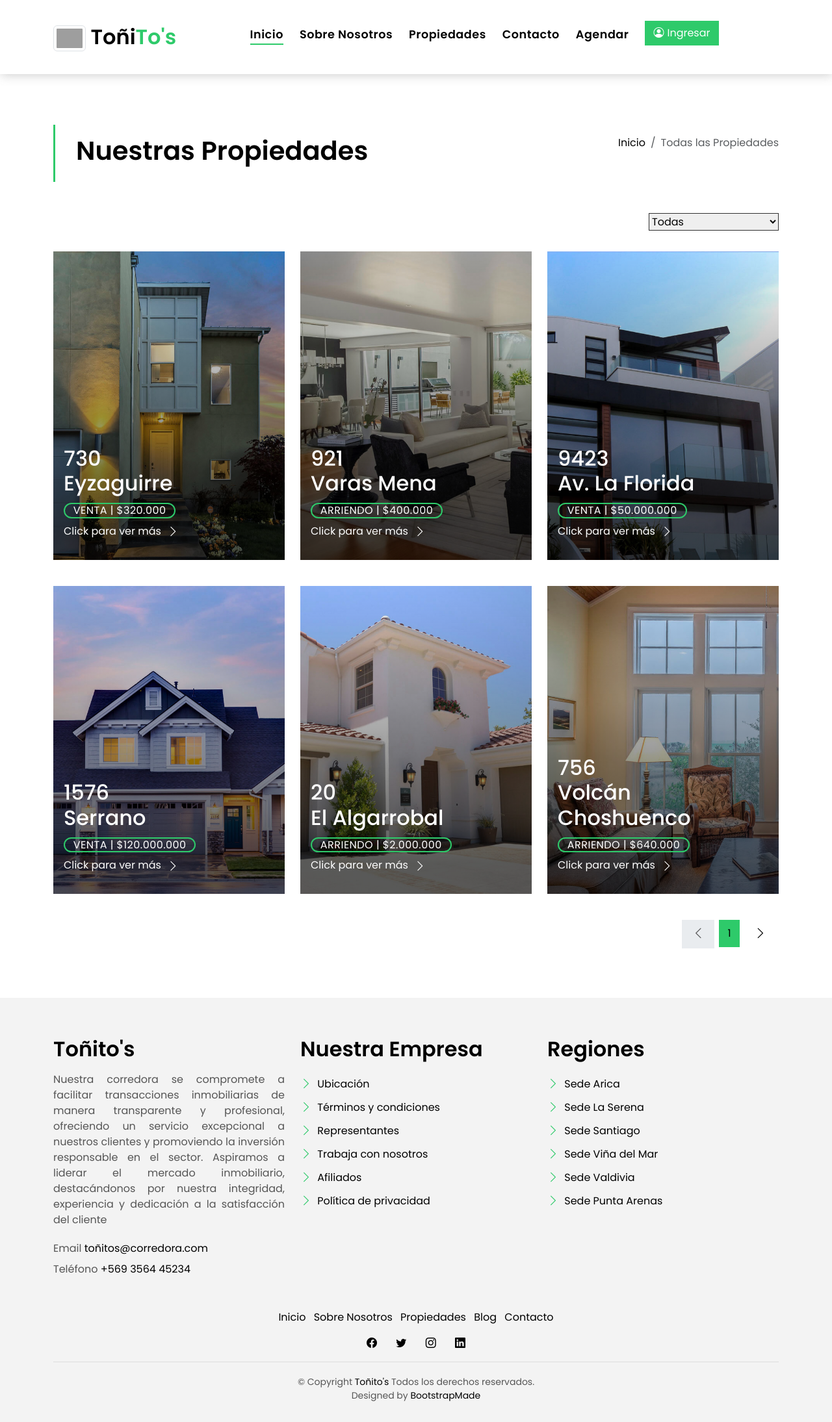
After one commit to anpachecos/Corredora-con-Django, a Django app: page /property_grid in a window 1280 px wide. The commit adds this page. Shown: the whole page at 65% size. Run offline with Django 5.2, Linux system fonts and the light colour scheme; some libraries are stand-ins or nearby versions; grey boxes are pictures that could not be loaded.

Commit message:
propiedades y agendar visita

```diff
--- a/djangocorredora/urls.py
+++ b/djangocorredora/urls.py
@@ -29,5 +29,7 @@ urlpatterns = [
     path('agregar_propiedad/', views.agregar_propiedad, name='agregar_propiedad'),
     path('api/comunas/<int:region_id>/', views.comunas_por_region, name='api_comunas_por_region'),
     path('listar_propiedad', views.listar_propiedad, name='listar_propiedad'),
-     path('propiedades/eliminar/<int:propiedad_id>/', views.eliminar_propiedad, name='eliminar_propiedad'),
+    path('propiedades/eliminar/<int:propiedad_id>/', views.eliminar_propiedad, name='eliminar_propiedad'),
+    path('property_grid', views.property_grid, name='property_grid'),
+    path('agendar_visita.html', views.agendar_visita, name='agendar_visita')
 ]
--- a/propiedades/templates/base.html
+++ b/propiedades/templates/base.html
@@ -74,7 +74,7 @@
             </li>
 
             <li class="nav-item">
-              <a class="nav-link" href="property-grid.html">Propiedades</a>
+              <a class="nav-link" href="{% url 'property_grid' %}">Propiedades</a>
             </li>
 
             <li class="nav-item">
@@ -82,7 +82,7 @@
             </li>
 
             <li class="nav-item">
-              <a class="nav-link" href="agendar.html">Agendar </a>
+              <a class="nav-link" href="{% url 'agendar_visita' %}">Agendar </a>
             </li>
 
 
@@ -98,7 +98,7 @@
                   {% if user.is_staff %}
                   <li><a class="dropdown-item" href="{% url 'agregar_propiedad' %}">Agregar Propiedad</a></li>
                   <li><a class="dropdown-item" href="{% url 'listar_propiedad' %}">Listar Propiedades</a></li>
-
+                  <li><a class="dropdown-item" href="{% url 'listar_propiedad' %}">Eliminar Propiedades</a></li>
                   {% endif %}
                   <li><a class="dropdown-item" href="{% url 'logout' %}">Cerrar Sesión</a></li>
                 </ul>
--- /dev/null
+++ b/propiedades/templates/property_grid.html
@@ -0,0 +1,421 @@
+{% extends 'base.html' %}
+
+{% load static %}
+
+{% block content %}
+
+<!-- ======= Intro Single ======= -->
+<section class="intro-single">
+    <div class="container">
+      <div class="row">
+        <div class="col-md-12 col-lg-8">
+          <div class="title-single-box">
+            <h1 class="title-single">Nuestras Propiedades</h1>
+          </div>
+        </div>
+        <div class="col-md-12 col-lg-4">
+          <nav
+            aria-label="breadcrumb"
+            class="breadcrumb-box d-flex justify-content-lg-end"
+          >
+            <ol class="breadcrumb">
+              <li class="breadcrumb-item">
+                <a href="#">Inicio</a>
+              </li>
+              <li class="breadcrumb-item active" aria-curARRIENDO="page">
+                Todas las Propiedades
+              </li>
+            </ol>
+          </nav>
+        </div>
+      </div>
+    </div>
+  </section>
+  <!-- End Intro Single-->
+
+  <!-- ======= Property Grid ======= -->
+  <section class="property-grid grid">
+    <div class="container">
+      <div class="row">
+        <div class="col-sm-12">
+          <div class="grid-option">
+            <form>
+              <select class="custom-select">
+                <option selected>Todas</option>
+                <option value="1">Nuevas a Antiguas</option>
+                <option value="2">En Arriendo</option>
+                <option value="3">En Venta</option>
+              </select>
+            </form>
+          </div>
+        </div>
+
+        <div class="col-md-4">
+          <div class="card-box-a card-shadow">
+            <div class="img-box-a">
+              <img
+                src="{% static 'assets/img/property-1.jpg' %}"
+                alt=""
+                class="img-a img-fluid"
+              />
+            </div>
+            <div class="card-overlay">
+              <div class="card-overlay-a-content">
+                <div class="card-header-a">
+                  <h2 class="card-title-a">
+                    <a href="eyzaguirre-730.html">
+                      730 <br />
+                      Eyzaguirre
+                    </a>
+                  </h2>
+                </div>
+                <div class="card-body-a">
+                  <div class="price-box d-flex">
+                    <span class="price-a">Venta | $320.000</span>
+                  </div>
+                  <a href="eyzaguirre-730.html" class="link-a"
+                    >Click para ver más
+                    <span class="bi bi-chevron-right"></span>
+                  </a>
+                </div>
+                <div class="card-footer-a">
+                  <ul class="card-info d-flex justify-content-around">
+                    <li>
+                      <h4 class="card-info-title">Área</h4>
+                      <span
+                        >100m
+                        <sup>2</sup>
+                      </span>
+                    </li>
+                    <li>
+                      <h4 class="card-info-title">Habit.</h4>
+                      <span>3</span>
+                    </li>
+                    <li>
+                      <h4 class="card-info-title">Baños</h4>
+                      <span>2</span>
+                    </li>
+                    <li>
+                      <h4 class="card-info-title">Estacio.</h4>
+                      <span>1</span>
+                    </li>
+                  </ul>
+                </div>
+              </div>
+            </div>
+          </div>
+        </div>
+
+        <div class="col-md-4">
+          <div class="card-box-a card-shadow">
+            <div class="img-box-a">
+              <img
+                src="{% static 'assets/img/property-7.jpg' %}"
+                alt=""
+                class="img-a img-fluid"
+              />
+            </div>
+            <div class="card-overlay">
+              <div class="card-overlay-a-content">
+                <div class="card-header-a">
+                  <h2 class="card-title-a">
+                    <a href="property-single.html">
+                      921 <br />
+                      Varas Mena
+                    </a>
+                  </h2>
+                </div>
+                <div class="card-body-a">
+                  <div class="price-box d-flex">
+                    <span class="price-a">Arriendo | $400.000</span>
+                  </div>
+                  <a href="property-single.html" class="link-a"
+                    >Click para ver más
+                    <span class="bi bi-chevron-right"></span>
+                  </a>
+                </div>
+                <div class="card-footer-a">
+                  <ul class="card-info d-flex justify-content-around">
+                    <li>
+                      <h4 class="card-info-title">Área</h4>
+                      <span
+                        >340m
+                        <sup>2</sup>
+                      </span>
+                    </li>
+                    <li>
+                      <h4 class="card-info-title">Habit.</h4>
+                      <span>4</span>
+                    </li>
+                    <li>
+                      <h4 class="card-info-title">Baños</h4>
+                      <span>2</span>
+                    </li>
+                    <li>
+                      <h4 class="card-info-title">Estacio.</h4>
+                      <span>1</span>
+                    </li>
+                  </ul>
+                </div>
+              </div>
+            </div>
+          </div>
+        </div>
+
+        <div class="col-md-4">
+          <div class="card-box-a card-shadow">
+            <div class="img-box-a">
+              <img
+                src="{% static 'assets/img/property-6.jpg' %}"
+                alt=""
+                class="img-a img-fluid"
+              />
+            </div>
+            <div class="card-overlay">
+              <div class="card-overlay-a-content">
+                <div class="card-header-a">
+                  <h2 class="card-title-a">
+                    <a href="av-laflorida.html">
+                      9423 <br />
+                      Av. La Florida
+                    </a>
+                  </h2>
+                </div>
+                <div class="card-body-a">
+                  <div class="price-box d-flex">
+                    <span class="price-a">Venta | $50.000.000</span>
+                  </div>
+                  <a href="av-laflorida.html" class="link-a"
+                    >Click para ver más
+                    <span class="bi bi-chevron-right"></span>
+                  </a>
+                </div>
+                <div class="card-footer-a">
+                  <ul class="card-info d-flex justify-content-around">
+                    <li>
+                      <h4 class="card-info-title">Área</h4>
+                      <span
+                        >250m
+                        <sup>2</sup>
+                      </span>
+                    </li>
+                    <li>
+                      <h4 class="card-info-title">Habit.</h4>
+                      <span>3</span>
+                    </li>
+                    <li>
+                      <h4 class="card-info-title">Baños</h4>
+                      <span>2</span>
+                    </li>
+                    <li>
+                      <h4 class="card-info-title">Estacio.</h4>
+                      <span>1</span>
+                    </li>
+                  </ul>
+                </div>
+              </div>
+            </div>
+          </div>
+        </div>
+
+        <div class="col-md-4">
+          <div class="card-box-a card-shadow">
+            <div class="img-box-a">
+              <img
+                src="{% static 'assets/img/property-2.jpg' %}"
+                alt=""
+                class="img-a img-fluid"
+              />
+            </div>
+            <div class="card-overlay">
+              <div class="card-overlay-a-content">
+                <div class="card-header-a">
+                  <h2 class="card-title-a">
+                    <a href="serrano-1576.html">
+                      1576 <br />
+                      Serrano
+                    </a>
+                  </h2>
+                </div>
+                <div class="card-body-a">
+                  <div class="price-box d-flex">
+                    <span class="price-a">Venta | $120.000.000</span>
+                  </div>
+                  <a href="serrano-1576.html" class="link-a"
+                    >Click para ver más
+                    <span class="bi bi-chevron-right"></span>
+                  </a>
+                </div>
+                <div class="card-footer-a">
+                  <ul class="card-info d-flex justify-content-around">
+                    <li>
+                      <h4 class="card-info-title">Área</h4>
+                      <span
+                        >166m
+                        <sup>2</sup>
+                      </span>
+                    </li>
+                    <li>
+                      <h4 class="card-info-title">Habit.</h4>
+                      <span>4</span>
+                    </li>
+                    <li>
+                      <h4 class="card-info-title">Baños</h4>
+                      <span>3</span>
+                    </li>
+                    <li>
+                      <h4 class="card-info-title">Estacio.</h4>
+                      <span>1</span>
+                    </li>
+                  </ul>
+                </div>
+              </div>
+            </div>
+          </div>
+        </div>
+        <div class="col-md-4">
+          <div class="card-box-a card-shadow">
+            <div class="img-box-a">
+              <img
+                src="{% static 'assets/img/property-4.jpg' %}"
+                alt=""
+                class="img-a img-fluid"
+              />
+            </div>
+            <div class="card-overlay">
+              <div class="card-overlay-a-content">
+                <div class="card-header-a">
+                  <h2 class="card-title-a">
+                    <a href="algarrobal-20.html">
+                      20 <br />
+                      El Algarrobal
+                    </a>
+                  </h2>
+                </div>
+                <div class="card-body-a">
+                  <div class="price-box d-flex">
+                    <span class="price-a">Arriendo | $2.000.000</span>
+                  </div>
+                  <a href="algarrobal-20.html" class="link-a"
+                    >Click para ver más
+                    <span class="bi bi-chevron-right"></span>
+                  </a>
+                </div>
+                <div class="card-footer-a">
+                  <ul class="card-info d-flex justify-content-around">
+                    <li>
+                      <h4 class="card-info-title">Área</h4>
+                      <span
+                        >412m
+                        <sup>2</sup>
+                      </span>
+                    </li>
+                    <li>
+                      <h4 class="card-info-title">Habit.</h4>
+                      <span>4</span>
+                    </li>
+                    <li>
+                      <h4 class="card-info-title">Baños</h4>
+                      <span>4</span>
+                    </li>
+                    <li>
+                      <h4 class="card-info-title">Estacio.</h4>
+                      <span>2</span>
+                    </li>
+                  </ul>
+                </div>
+              </div>
+            </div>
+          </div>
+        </div>
+        <div class="col-md-4">
+          <div class="card-box-a card-shadow">
+            <div class="img-box-a">
+              <img
+                src="{% static 'assets/img/property-10.jpg' %}"
+                alt=""
+                class="img-a img-fluid"
+              />
+            </div>
+            <div class="card-overlay">
+              <div class="card-overlay-a-content">
+                <div class="card-header-a">
+                  <h2 class="card-title-a">
+                    <a href="756-volcan.html">
+                      756 <br />
+                      Volcán Choshuenco
+                    </a>
+                  </h2>
+                </div>
+                <div class="card-body-a">
+                  <div class="price-box d-flex">
+                    <span class="price-a">Arriendo | $640.000</span>
+                  </div>
+                  <a href="756-volcan.html" class="link-a"
+                    >Click para ver más
+                    <span class="bi bi-chevron-right"></span>
+                  </a>
+                </div>
+                <div class="card-footer-a">
+                  <ul class="card-info d-flex justify-content-around">
+                    <li>
+                      <h4 class="card-info-title">Área</h4>
+                      <span
+                        >60m
+                        <sup>2</sup>
+                      </span>
+                    </li>
+                    <li>
+                      <h4 class="card-info-title">Habit.</h4>
+                      <span>3</span>
+                    </li>
+                    <li>
+                      <h4 class="card-info-title">Baños</h4>
+                      <span>2</span>
+                    </li>
+                    <li>
+                      <h4 class="card-info-title">Estacio.</h4>
+                      <span>2</span>
+                    </li>
+                  </ul>
+                </div>
+              </div>
+            </div>
+          </div>
+        </div>
+      </div>
+      <div class="row">
+        <div class="col-sm-12">
+          <nav class="pagination-a">
+            <ul class="pagination justify-content-end">
+              <li class="page-item disabled">
+                <a class="page-link" href="#" tabindex="-1">
+                  <span class="bi bi-chevron-left"></span>
+                </a>
+              </li>
+              <li class="page-item active">
+                <a class="page-link" href="#">1</a>
+              </li>
+            <!---  Esto servirá´si ponemos más casas"
+
+              <li class="page-item ">
+                <a class="page-link" href="#">2</a>
+              </li>
+              <li class="page-item">
+                <a class="page-link" href="#">3</a>
+              </li>
+              --->
+              <li class="page-item next">
+                <a class="page-link" href="#">
+                  <span class="bi bi-chevron-right"></span>
+                </a>
+              </li>
+            </ul>
+          </nav>
+        </div>
+      </div>
+    </div>
+  </section>
+  <!-- End Property Grid Single-->
+</main>
+{% endblock %}
--- a/propiedades/views.py
+++ b/propiedades/views.py
@@ -43,6 +43,13 @@ def registrarse(request):
 def home(request):
     return render(request, 'home.html')
 
+def agendar_visita(request):
+    return render(request, 'agendar_visita.html')
+
+def property_grid(request):
+    return render(request, 'property_grid.html')
+
+
 def sobre_nosotros(request):
     return render(request, 'sobre-nosotros.html')
 
```
Also changed, not shown: propiedades/templates/agendar_visita.html (added, +99 -0 lines), propiedades/imagen_2024-06-30_002708660.png (deleted).
